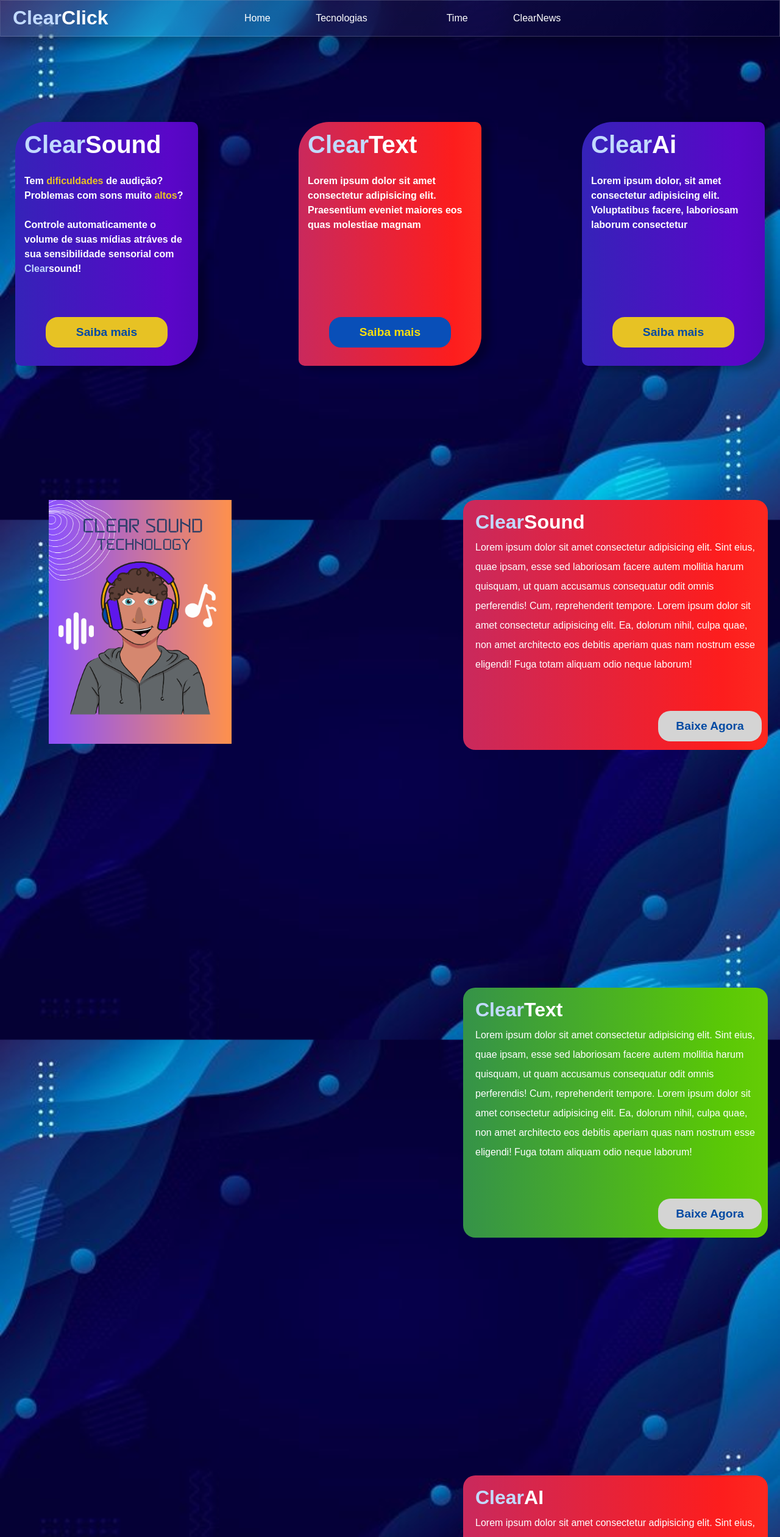
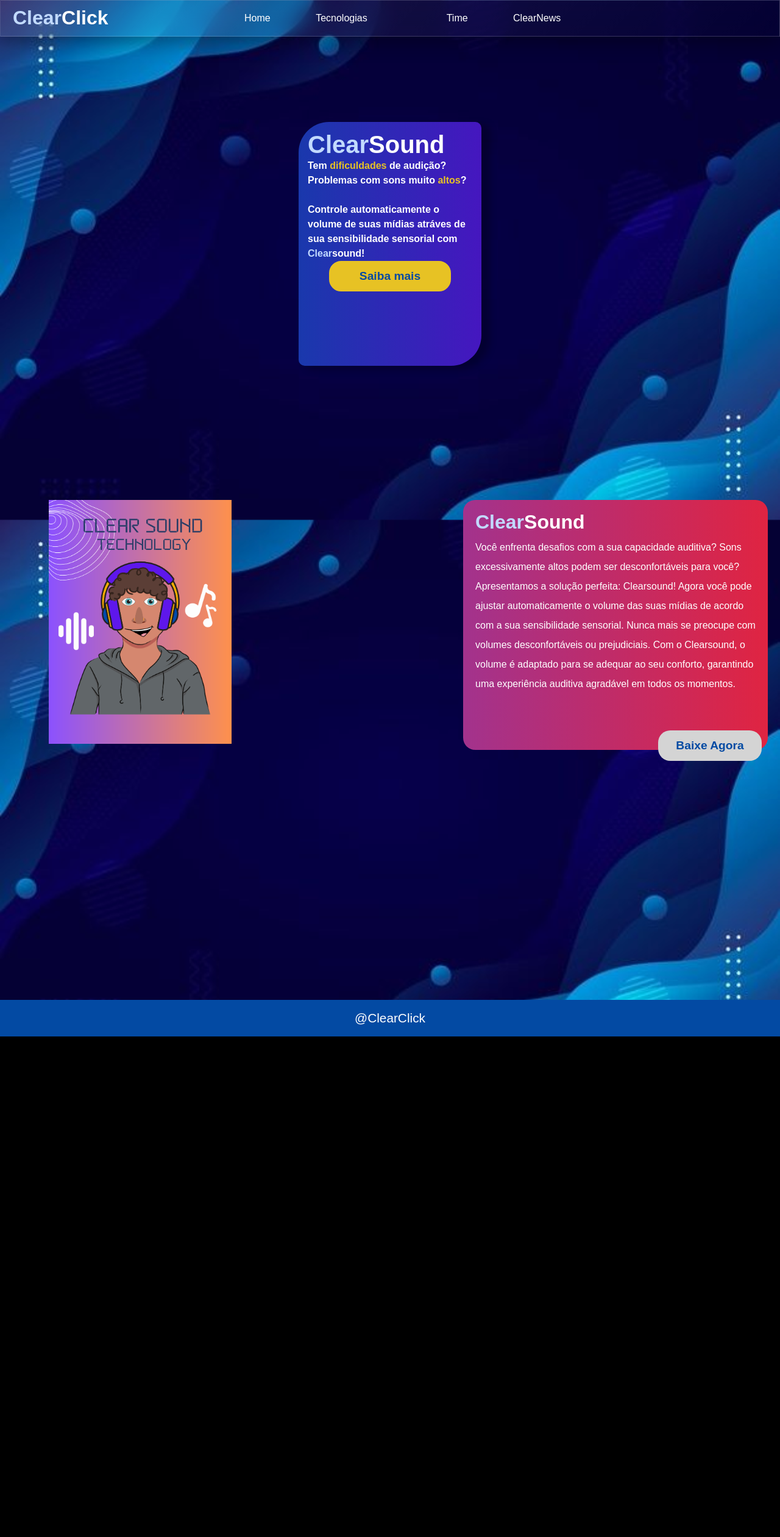
Before and after one commit to Matheus2Alves/Teanet, a plain HTML site: page tecno.html in a window 1280 px wide. Shown: the top 2521 px of the page at 61% size. After the commit the page ends 1700 px from the top, so only its background shows below. Drawn offline with nearby package versions, Linux system fonts and the light colour scheme.

Commit message:
update tecno

```diff
--- a/estilo/cleartecno.css
+++ b/estilo/cleartecno.css
@@ -87,9 +87,10 @@ header h1{
   }
 
 .container{
-    display: grid;
-    grid-template-columns: 1fr;
-    padding: 20px;
+    display: flex;
+    justify-content: center;
+    align-items: center;
+    width:  100%;
 }
 
 .coluna{
@@ -98,9 +99,7 @@ header h1{
 }
 
 .tecnologiasBox{
-    display: grid;
-    grid-template-columns: 1fr;
-    grid-template-rows: 70px 1fr 80px ;
+
     width: 300px;
     height: 400px;
     padding: 15px;
@@ -108,6 +107,7 @@ header h1{
     border-radius: 50px 10px;
     background-image: linear-gradient(45deg, #00c0ff, #4218b8);
     box-shadow: 13px 5px 12px 1px rgba(0, 0, 0, 0.262);
+
 }
 
 .tecnologiasimp{
@@ -240,8 +240,8 @@ footer a{
     }
 
     .container {
-       display: flex;
-       justify-content: space-between;
+       display: grid;
+       place-items: center;
        height: 100vh;
     }
 
--- a/estilo/cleartime.css
+++ b/estilo/cleartime.css
@@ -111,17 +111,17 @@ header{
 }
 
 .img1{
-    background: rgb(255, 255, 255) url(../imagens/quemsomos.png) no-repeat bottom center fixed;
+    background: rgb(255, 255, 255) url(../imagens/everbody.jpeg) no-repeat bottom center fixed;
     background-size: cover;
 }
 
 .img2{
-    background: white url(../imagens/pessoas\ conversando.png) no-repeat  center center fixed ;
+    background: white url(../imagens/plan-table.jpeg) no-repeat  center center fixed ;
     background-size: cover;
 }
 
 .img3{
-    background: white url(../imagens/escritorio1.png) no-repeat  center center fixed ;
+    background: white url(../imagens/plan.jpeg) no-repeat  center center fixed ;
     background-size: cover;
 }
 
--- a/tecno.html
+++ b/tecno.html
@@ -39,24 +39,6 @@
                 </a>
             </div>
         </section>
-         <section class="tecnologiasBox coluna tecnologiasimp">
-            <h2><span class="clear">Clear</span>Text</h2>
-            <p>Lorem ipsum dolor sit amet consectetur adipisicing elit. Praesentium eveniet maiores eos quas molestiae magnam </p>
-            <div class=" saibaMaisButtonimp">
-                <a href="#">
-                    <p>Saiba mais</p>
-                </a>
-            </div>
-        </section>
-        <section class="tecnologiasBox coluna ">
-            <h2><span class="clear">Clear</span>Ai</h2>
-            <p>Lorem ipsum dolor, sit amet consectetur adipisicing elit. Voluptatibus facere, laboriosam laborum consectetur  </p>
-            <div class="saibaMaisButton">
-                <a href="#">
-                    <p>Saiba mais</p>
-                </a>
-            </div>
-        </section>
     </main>
     <section class="containerex">
         <section class="soundex tecnosc">
@@ -65,33 +47,9 @@
             </div>
             <div class="text txtsound">
                 <h2><span class="clear">Clear</span>Sound</h2>
-                <p>Lorem ipsum dolor sit amet consectetur adipisicing elit. Sint eius, quae ipsam, esse sed laboriosam facere autem mollitia harum quisquam, ut quam accusamus consequatur odit omnis perferendis! Cum, reprehenderit tempore. Lorem ipsum dolor sit amet consectetur adipisicing elit. Ea, dolorum nihil, culpa quae, non amet architecto eos debitis aperiam quas nam nostrum esse eligendi! Fuga totam aliquam odio neque laborum!</p>
-                <div class="btt-download">
-                    <a href="#">Baixe Agora</a>
-                </div>
-            </div>
-        </section>
+                <p>Você enfrenta desafios com a sua capacidade auditiva? Sons excessivamente altos  podem ser desconfortáveis para você?
 
-        <section class="txtex tecnosc">
-            <div class="img imgtxt">
-
-            </div>
-            <div class="text txttecnotxt">
-                <h2><span class="clear">Clear</span>Text</h2>
-                <p>Lorem ipsum dolor sit amet consectetur adipisicing elit. Sint eius, quae ipsam, esse sed laboriosam facere autem mollitia harum quisquam, ut quam accusamus consequatur odit omnis perferendis! Cum, reprehenderit tempore. Lorem ipsum dolor sit amet consectetur adipisicing elit. Ea, dolorum nihil, culpa quae, non amet architecto eos debitis aperiam quas nam nostrum esse eligendi! Fuga totam aliquam odio neque laborum!</p>
-                <div class="btt-download">
-                    <a href="#">Baixe Agora</a>
-                </div>
-            </div>
-        </section>
-
-        <section class="aiex tecnosc">
-            <div class="img aisound">
-
-            </div>
-            <div class="text txtai">
-                <h2><span class="clear">Clear</span>AI</h2>
-                <p>Lorem ipsum dolor sit amet consectetur adipisicing elit. Sint eius, quae ipsam, esse sed laboriosam facere autem mollitia harum quisquam, ut quam accusamus consequatur odit omnis perferendis! Cum, reprehenderit tempore. Lorem ipsum dolor sit amet consectetur adipisicing elit. Ea, dolorum nihil, culpa quae, non amet architecto eos debitis aperiam quas nam nostrum esse eligendi! Fuga totam aliquam odio neque laborum!</p>
+                    Apresentamos a solução perfeita: Clearsound! Agora você pode ajustar automaticamente o volume das suas mídias de acordo com a sua sensibilidade sensorial. Nunca mais se preocupe com volumes desconfortáveis ou prejudiciais. Com o Clearsound, o volume é adaptado para se adequar ao seu conforto, garantindo uma experiência auditiva agradável em todos os momentos.</p>
                 <div class="btt-download">
                     <a href="#">Baixe Agora</a>
                 </div>
@@ -100,7 +58,7 @@
     </section>
     <footer>
         <a href="#">
-            <p>@ClearClcik</p>
+            <p>@ClearClick</p>
         </a>
     </footer>
     <script>
```
Also changed, not shown: time.html (+7 -0 lines), imagens/everbody.jpeg (added), imagens/plan-table.jpeg (added), imagens/plan.jpeg (added).
